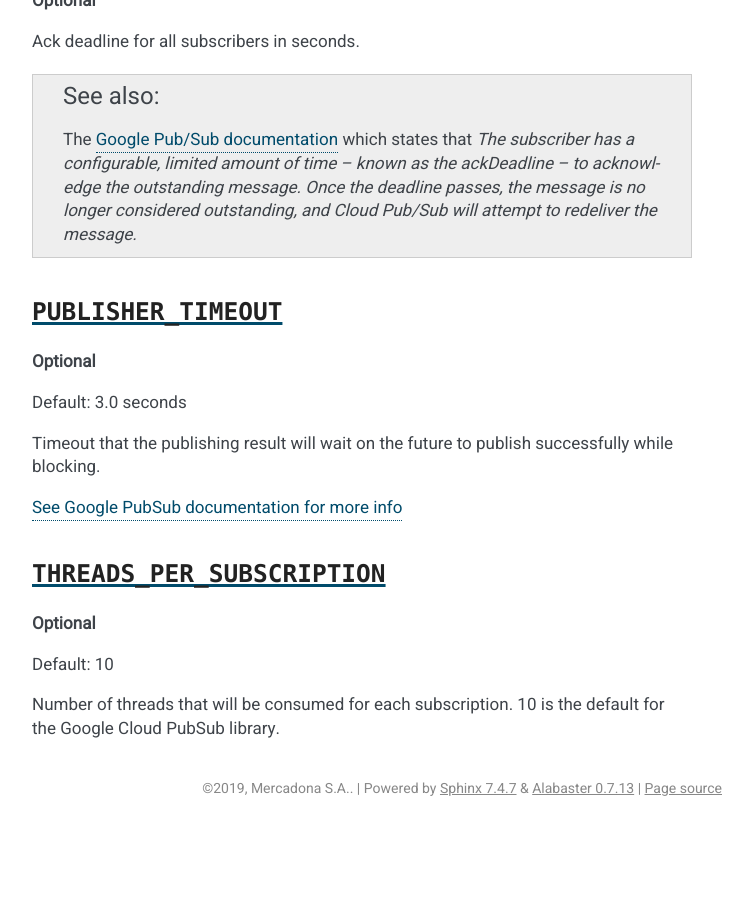
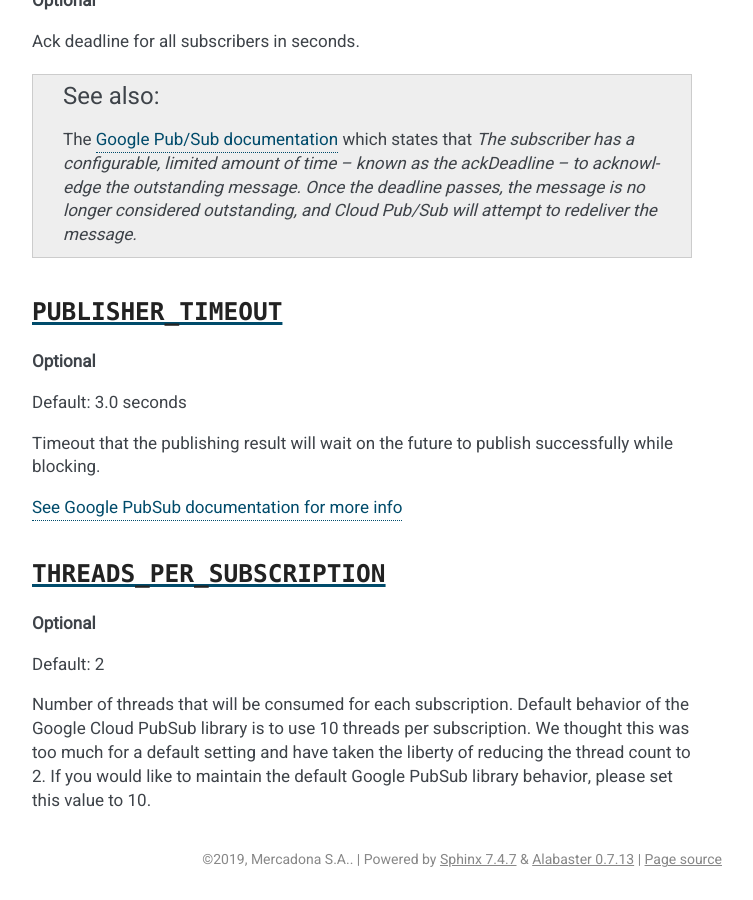
Before and after one commit to mercadona/rele, a Sphinx documentation site: the page built from docs/api/settings.rst, in a window 1280 px wide and 900 px high, scrolled down 2630 px. Shown: the whole window, without its empty margins (388-1141 px from the left). Built offline with Sphinx 7.4.7, drawn with Linux system fonts in a browser that asks for light colours; before the commit the page ends 3459 px from its top, so only the background shows below that.

Commit message:
Adjust default THREADS_PER_SUBSCRIPTION (#152)
* Default thread count is too high. Changing it to 2.

* Add docs regarding the decrease in thread count

```diff
--- a/docs/api/settings.rst
+++ b/docs/api/settings.rst
@@ -142,7 +142,10 @@ Timeout that the publishing result will wait on the future to publish successful
 
 **Optional**
 
-Default: 10
+Default: 2
 
 Number of threads that will be consumed for each subscription.
-10 is the default for the Google Cloud PubSub library.
+Default behavior of the Google Cloud PubSub library is to use 10 threads per subscription.
+We thought this was too much for a default setting and have taken the liberty of
+reducing the thread count to 2. If you would like to maintain the default Google PubSub
+library behavior, please set this value to 10.
```
Also changed, not shown: 2 other files.
